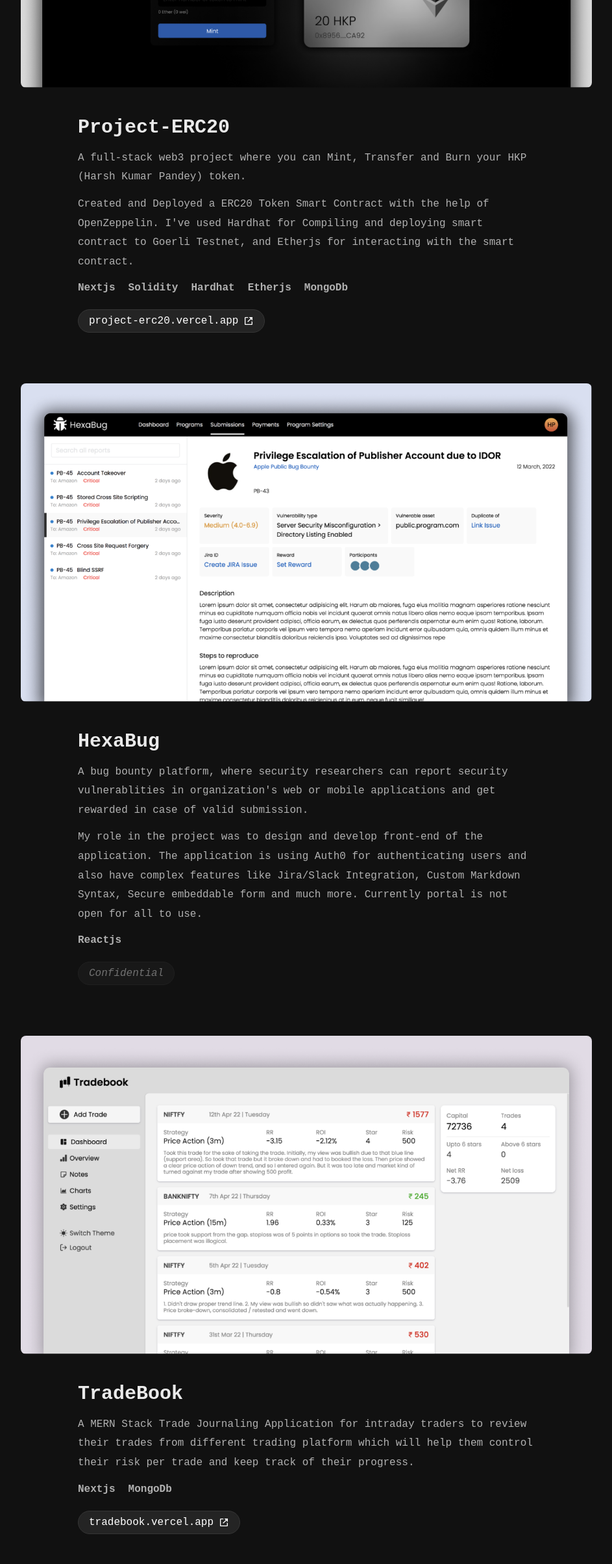
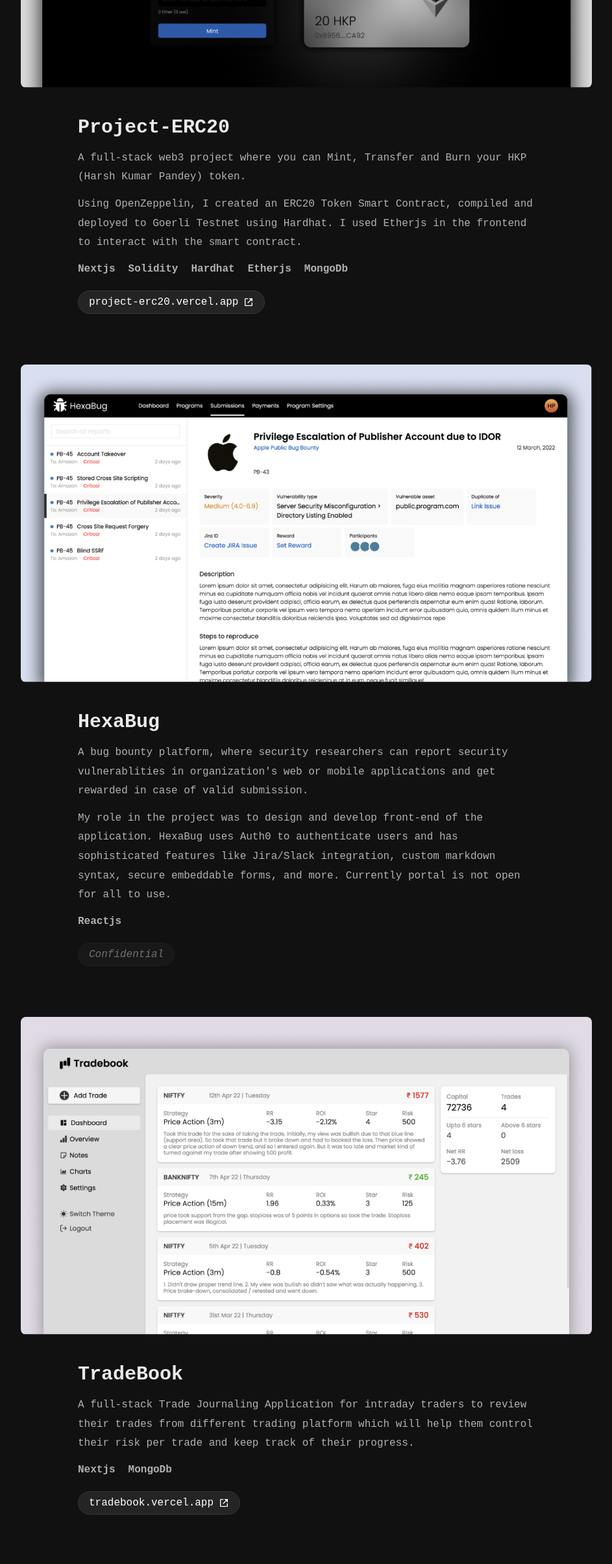
Before and after one commit to harshpandey002/portfolio-new, a Next.js app: page /projects in a window 1280 px wide. Shown: the part 2565-4972 px from the top of the page at 65% size, without its empty margins (168-1111 px from the left). Built offline with nearby package versions, Linux system fonts and the light colour scheme.

Commit message:
Projects Content

```diff
--- a/helper/projects.js
+++ b/helper/projects.js
@@ -33,7 +33,7 @@ export const projects = [
     },
     description: [
       "A full-stack web3 project where you can Mint, Transfer and Burn your HKP (Harsh Kumar Pandey) token.",
-      "Created and Deployed a ERC20 Token Smart Contract with the help of OpenZeppelin. I've used Hardhat for Compiling and deploying smart contract to Goerli Testnet, and Etherjs for interacting with the smart contract.",
+      "Using OpenZeppelin, I created an ERC20 Token Smart Contract, compiled and deployed to Goerli Testnet using Hardhat. I used Etherjs in the frontend to interact with the smart contract.",
     ],
   },
   {
@@ -45,7 +45,7 @@ export const projects = [
     },
     description: [
       "A bug bounty platform, where security researchers can report security vulnerablities in organization's web or mobile applications and get rewarded in case of valid submission.",
-      "My role in the project was to design and develop front-end of the application. The application is using Auth0 for authenticating users and also have complex features like Jira/Slack Integration, Custom Markdown Syntax, Secure embeddable form and much more. Currently portal is not open for all to use.",
+      "My role in the project was to design and develop front-end of the application. HexaBug uses Auth0 to authenticate users and has sophisticated features like Jira/Slack integration, custom markdown syntax, secure embeddable forms, and more. Currently portal is not open for all to use.",
     ],
   },
   {
@@ -57,7 +57,7 @@ export const projects = [
       link: "https://tradebook.vercel.app/",
     },
     description: [
-      "A MERN Stack Trade Journaling Application for intraday traders to review their trades from different trading platform which will help them control their risk per trade and keep track of their progress.",
+      "A full-stack Trade Journaling Application for intraday traders to review their trades from different trading platform which will help them control their risk per trade and keep track of their progress.",
     ],
   },
   {
```
